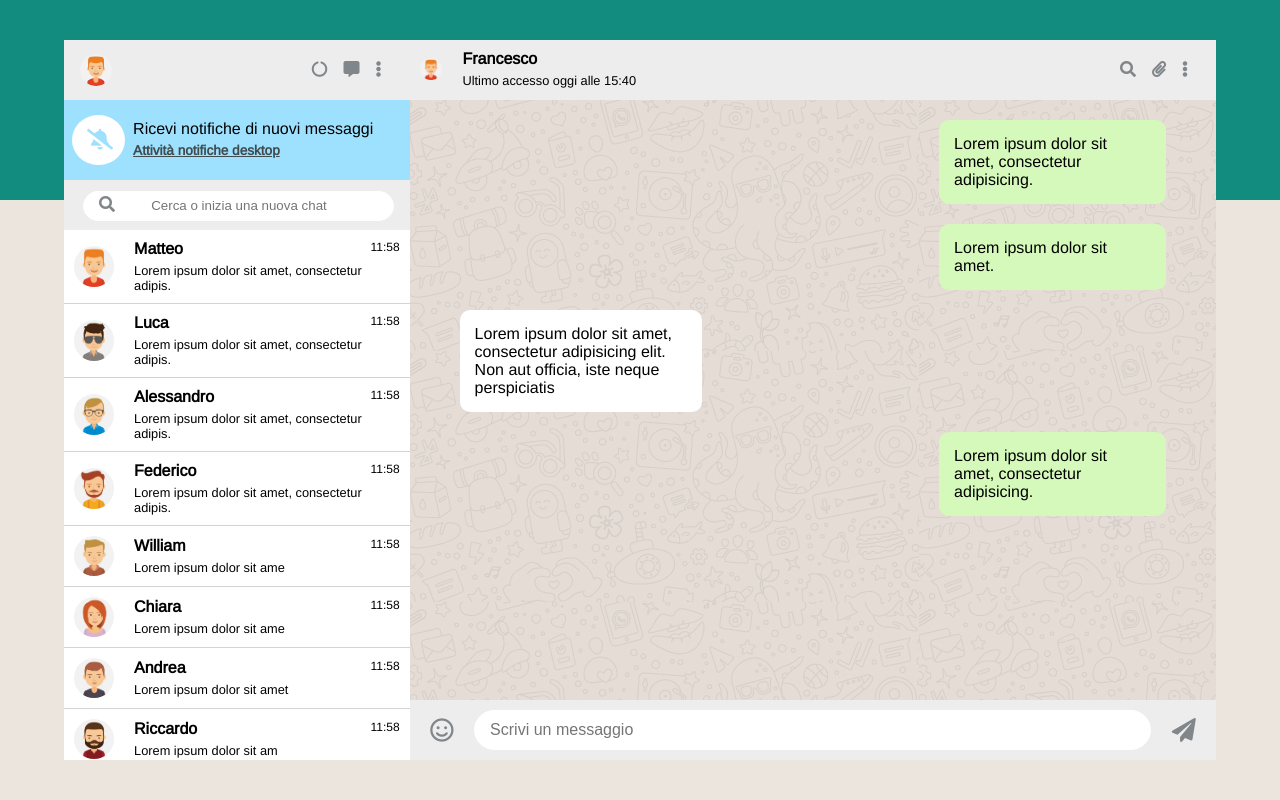
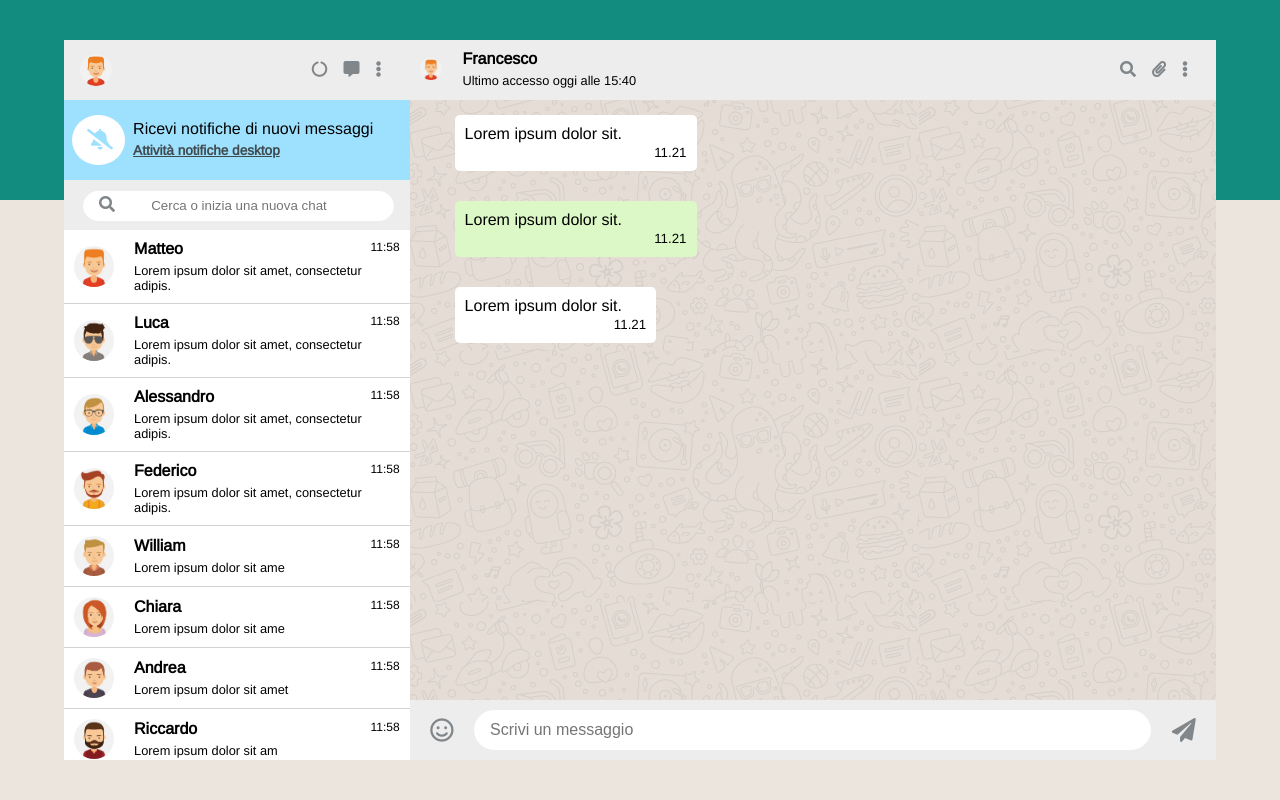
Before and after one commit to MatteoPetracci/js-html-css-boolzap, a plain HTML site: page index.html in a window 1280 px wide. Drawn offline with nearby package versions, Linux system fonts and the light colour scheme.

Commit message:
prove float

```diff
--- a/css/style.css
+++ b/css/style.css
@@ -282,6 +282,12 @@ header {
 
 /* Main sezione rigth */
 
+.clear::after {
+  content: "";
+  display: table;
+  clear: both;
+}
+
 .main {
   display: flex;
   flex-direction: column;
@@ -290,27 +296,35 @@ header {
   overflow-y: scroll;
 }
 
-.box_text_user {
-  display: flex;
-  justify-content: flex-end;
-  padding-right: 50px;
-  margin-top: 20px;
+.box_text {
+  max-width: 30%;
+  min-width: 25%;
+  padding: 10px;
+  margin: 15px 45px;;
+  border-radius: 5px;
 }
 
-.text_user {
-  background-color: #D5F9BA;
-  border-radius: 10px;
-  width: 30%;
-  padding: 15px;
+.text_top {
+  display: flex;
+  justify-content: space-between;
 }
 
-.box_text_receive {
+.text_bottom {
+  text-align: right;
+}
+
+.receive {
   background-color: white;
-  border-radius: 10px;
-  width: 30%;
-  margin-left: 50px;
-  margin-top: 20px;
-  padding: 15px;
+  float: left;
+}
+
+.text_top i {
+  display: none;
+}
+
+.sent {
+  background-color: #dcf8c6;
+  float: right;
 }
 
 
--- a/index.html
+++ b/index.html
@@ -251,27 +251,37 @@
       </header>
       <!-- Heder -->
        <!-- Main sezione rigth  -->
-      <section class="main">
-        <div class="box_text_user">
-          <div class="text_user">
-            <p>Lorem ipsum dolor sit amet, consectetur adipisicing.</p>
+      <section class="main clear">
+        <div class="box_text receive">
+          <div class="text_top">
+            <p class="text">Lorem ipsum dolor sit.</p>
+            <i class="fas fa-angle-down"></i>
+          </div>
+          <div class="text_bottom">
+            <small class="time">11.21</small>
           </div>
         </div>
-        <div class="box_text_user">
-          <div class="text_user">
-            <p>Lorem ipsum dolor sit amet.</p>
+        <div class="box_text sent">
+          <div class="text_top">
+            <p class="text">Lorem ipsum dolor sit.</p>
+            <i class="fas fa-angle-down"></i>
+          </div>
+          <div class="text_bottom">
+            <small class="time">11.21</small>
           </div>
         </div>
-        <div class="box_text_receive">
-          <p>Lorem ipsum dolor sit amet, consectetur adipisicing elit. Non aut officia, iste neque perspiciatis</p>
-        </div>
-        <div>
-          <div class="box_text_user" id="text_hidden">
-            <div class="text_user empty">
-              <p>Lorem ipsum dolor sit amet, consectetur adipisicing.</p>
+        <div class="template">
+          <div class="box_text receive">
+            <div class="text_top">
+              <p class="text">Lorem ipsum dolor sit.</p>
+              <i class="fas fa-angle-down"></i>
+            </div>
+            <div class="text_bottom">
+              <small class="time">11.21</small>
             </div>
           </div>
         </div>
+
       </section>
       <!-- / Main sezione rigth  -->
       <!-- Footer sezione right -->
@@ -279,7 +289,7 @@
         <div class="box_emoji">
           <i class="far fa-smile"></i>
         </div>
-        <input type="text" name="" id="send" value="" placeholder="Scrivi un messaggio">
+        <input type="text" name="" class="send" value="" placeholder="Scrivi un messaggio">
         <div class="box_emoji">
           <i class="fas fa-paper-plane"></i>
         </div>
@@ -289,3 +299,24 @@
   <script src="js/script.js" charset="utf-8"></script>
 </body>
 </html>
+
+<!-- <div class="box_text_user">
+  <div class="text_user">
+    <p>Lorem ipsum dolor sit amet, consectetur adipisicing.</p>
+  </div>
+</div>
+<div class="box_text_user">
+  <div class="text_user">
+    <p>Lorem ipsum dolor sit amet.</p>
+  </div>
+</div>
+<div class="box_text_receive">
+  <p>Lorem ipsum dolor sit amet, consectetur adipisicing elit. Non aut officia, iste neque perspiciatis</p>
+</div>
+<div>
+  <div class="box_text_user" id="text_hidden">
+    <div class="text_user empty">
+      <p>Lorem ipsum dolor sit amet, consectetur adipisicing.</p>
+    </div>
+  </div>
+</div> -->
--- a/js/script.js
+++ b/js/script.js
@@ -8,17 +8,35 @@
 
 // Nel container generale main uso append per inserire il contenuto di textHidden.
 
-$(document).ready(function () {
-  var textUser = $('box_text_user');
-  $(".fa-paper-plane").click(function () {
-    var text = $("#send").val();
-    console.log(text);
-    var textHidden = $("#text_hidden").clone();
+// $(document).ready(function () {
+//   var textUser = $('box_text_user');
+//   $(".fa-paper-plane").click(function () {
+//     var text = $("#send").val();
+//     console.log(text);
+//     var textHidden = $("#text_hidden").clone();
+//     console.log(textHidden);
+//     textHidden.find("p").text(text);
+//     $(".main").append(textHidden);
+//     if (text === "") {
+//       alert('prova')
+//     }
+//   });
+// });
+
+$(document).ready(function (){
+$('.fa-paper-plane').click(function() {
+  textSend();
+})
+
+
+});
+
+
+function textSend() {
+  var text = $('.send').val();
+  console.log(text);
+  if (text.length != 0) {
+    var textHidden = $('.template').clone();
     console.log(textHidden);
-    textHidden.find("p").text(text);
-    $(".main").append(textHidden);
-    if (text === "") {
-      alert('prova')
-    }
-  });
-});
+  }
+}
```
